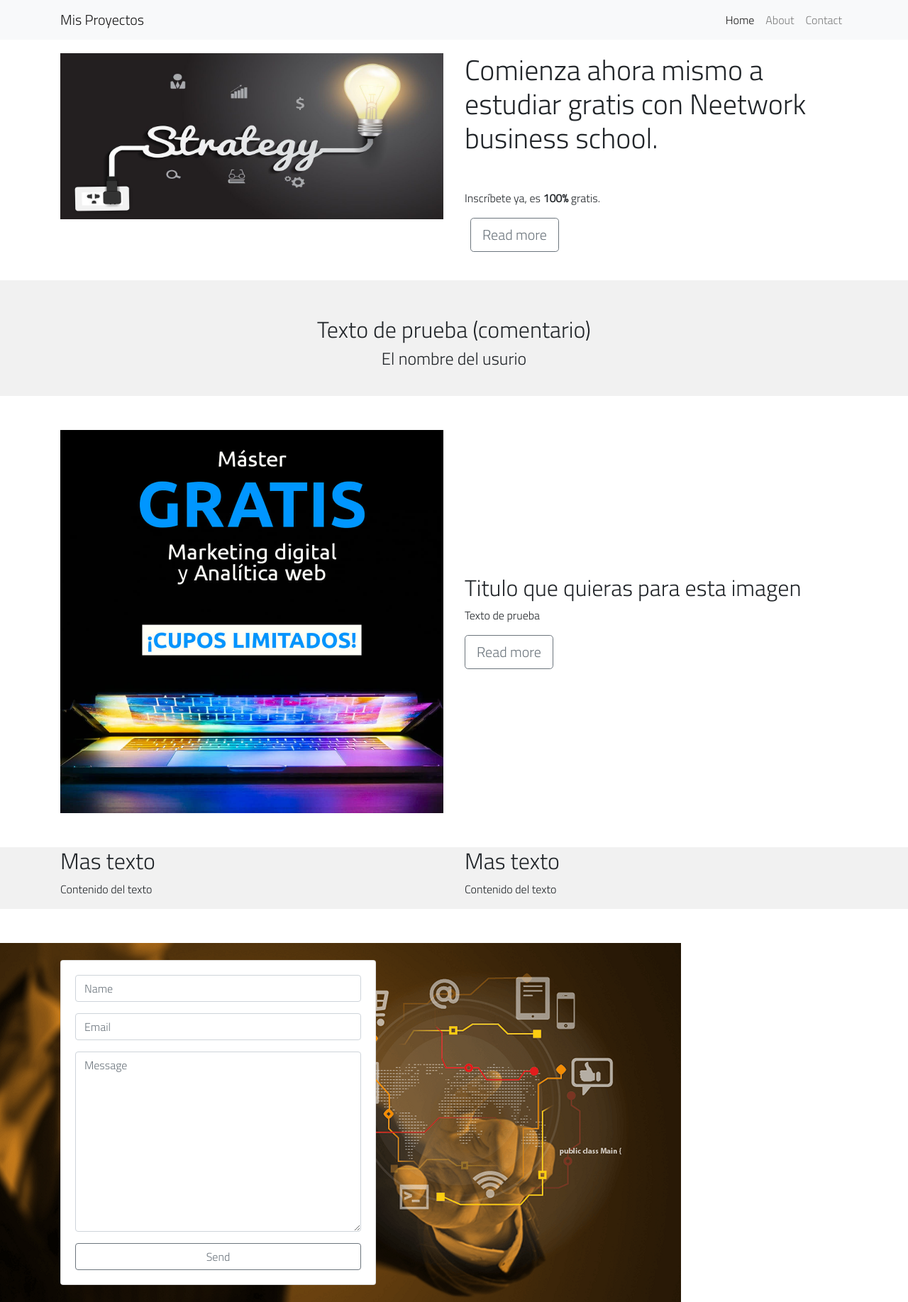
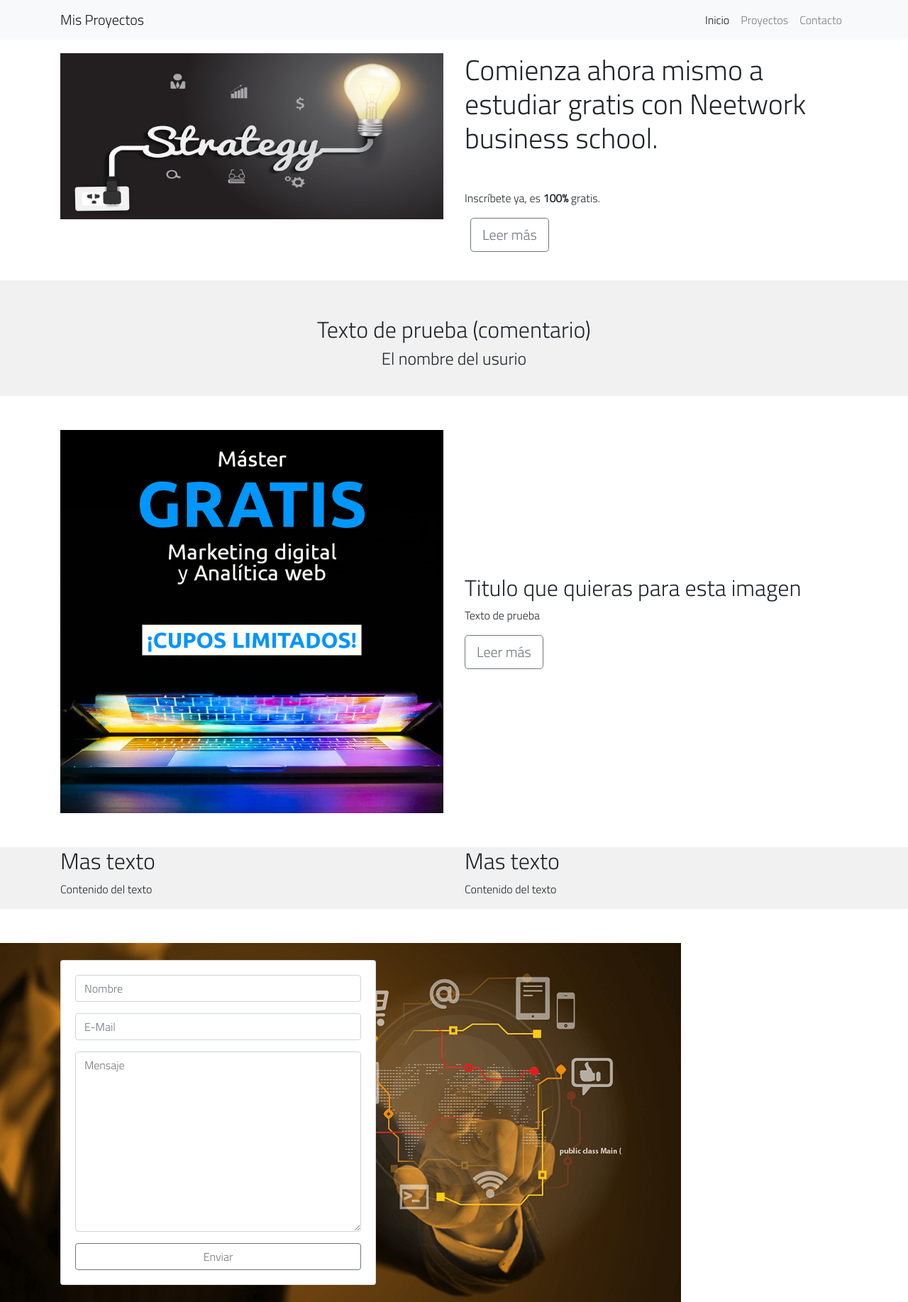
Before and after one commit to reddemarketing/proyectos, a plain HTML site: page index.html in a window 1280 px wide. Shown: the whole page at 71% size. Drawn offline with nearby package versions, Linux system fonts and the light colour scheme.

Commit message:
Idioma español

```diff
--- a/index.html
+++ b/index.html
@@ -1,5 +1,5 @@
 <!DOCTYPE html>
-<html lang="en">
+<html lang="es">
 <head>
     <meta charset="UTF-8">
     <meta name="viewport" content="width=device-width, initial-scale=1.0">
@@ -25,13 +25,13 @@
   <div class="collapse navbar-collapse" id="navbarNav">
     <ul class="navbar-nav ml-auto">
       <li class="nav-item active">
-        <a class="nav-link" href="#header">Home </a>
+        <a class="nav-link" href="#header">Inicio</a>
       </li>
       <li class="nav-item">
-        <a class="nav-link" href="#info-one">About</a>
+        <a class="nav-link" href="#info-one">Proyectos</a>
       </li>
       <li class="nav-item">
-        <a class="nav-link" href="#contact">Contact</a>
+        <a class="nav-link" href="#contact">Contacto</a>
       </li>
     </ul>
   </div>
@@ -51,7 +51,7 @@
                 <div class="header-content-right">
                     <h1 class="display-5">Comienza ahora mismo a estudiar gratis con Neetwork business school.</h1>
                     <p class="mt-5">Inscríbete ya, es <strong>100%</strong> gratis.</p>
-                    <a href="https://reddemarketing.com" class="btn btn-outline-secondary btn-lg ml-2 header-btn">Read more</a>
+                    <a href="https://reddemarketing.com" class="btn btn-outline-secondary btn-lg ml-2 header-btn">Leer más</a>
                 </div>
             </div>
         </div>
@@ -81,7 +81,7 @@
                 <div class="info-right">
                     <h2>Titulo que quieras para esta imagen</h2>
                     <p>Texto de prueba</p>
-                    <a href="http://reddemarketing.com" class="btn btn-outline-secondary btn-lg">Read more</a>
+                    <a href="http://reddemarketing.com" class="btn btn-outline-secondary btn-lg">Leer más</a>
                 </div>
             </div>
         </div>
@@ -111,16 +111,16 @@
                 <form class="card my-4">
                     <div class="card-body">
                         <div class="form-group">
-                            <input type="text" placeholder="Name" class="form-control">
+                            <input type="text" placeholder="Nombre" class="form-control">
                         </div>
                         <div class="form-group">
-                            <input type="email" placeholder="Email" class="form-control">
+                            <input type="email" placeholder="E-Mail" class="form-control">
                         </div>
                         <div class="form-group">
-                            <textarea cols="30" rows="10" placeholder="Message" class="form-control"></textarea>
+                            <textarea cols="30" rows="10" placeholder="Mensaje" class="form-control"></textarea>
                         </div>
                         <button type="submit" class="btn btn-outline-secondary btn-block">
-                            Send
+                            Enviar
                         </button>
                     </div>
                 </form>
```
